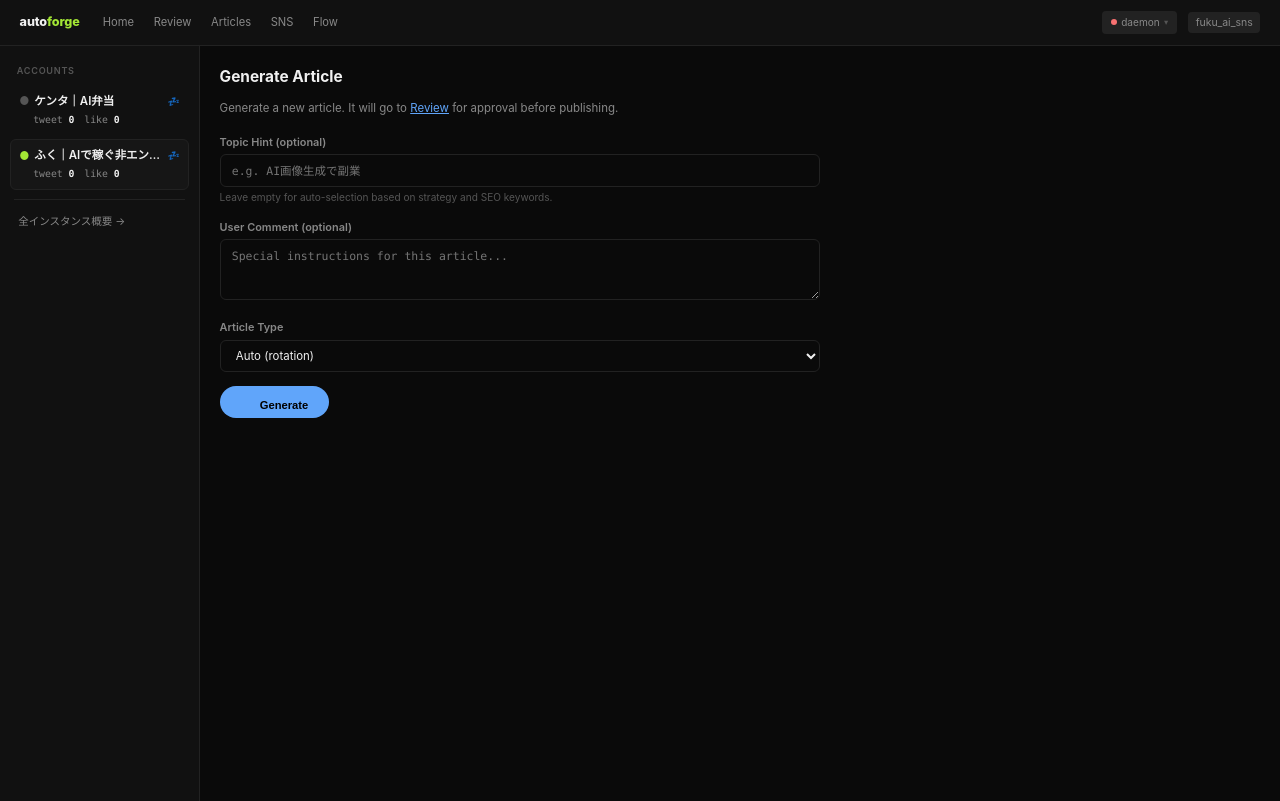
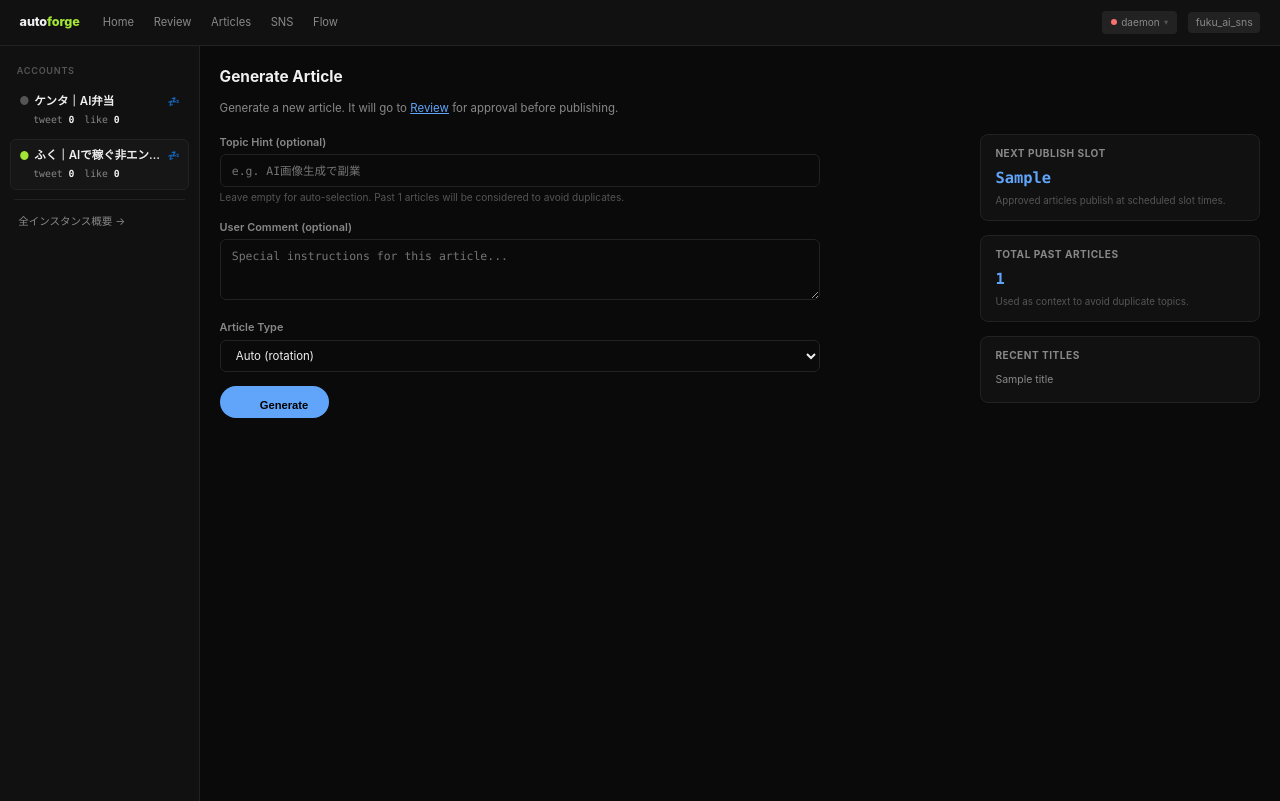
Before and after one commit to k-tsu1007/autoforge, a FastAPI app: template services/publisher/templates/generate.html in a window 1280 px wide. Run offline with FastAPI, Linux system fonts and the light colour scheme; the template is opened without the code that fills it: most values are stand-ins (such as "Sample title", 1, 10 or a date in 2020).

Commit message:
feat: Publisher に履歴ベース生成・投稿時刻表示・ページ間ナビ追加
- 記事履歴を history.json → DB (articles テーブル) フォールバックで取得
  ai_bento (history.json なし) でも過去記事を考慮した生成が可能に
- Generate ページに sidebar 追加: 次の投稿スロット時刻、過去記事数、直近タイトル
- Review ページに次の投稿スロット時刻 + Generate ボタン
- Home に Generate / Review ボタンを目立つ位置に配置
- regenerate も DB 履歴を参照

```diff
--- a/services/publisher/templates/generate.html
+++ b/services/publisher/templates/generate.html
@@ -2,6 +2,8 @@
 {% block title %}Generate — {{ instance }}{% endblock %}
 {% block head %}
 <style>
+.gen-layout { display: grid; grid-template-columns: 1fr 280px; gap: 1.5rem; }
+@media (max-width: 768px) { .gen-layout { grid-template-columns: 1fr; } }
 .gen-form { max-width: 600px; }
 .gen-field { margin-bottom: 1rem; }
 .gen-label { display: block; font-size: .78rem; color: var(--muted); margin-bottom: .3rem; font-weight: 600; }
@@ -9,6 +11,12 @@
 .gen-result { margin-top: 1.5rem; }
 .spinner { display: inline-block; width: 16px; height: 16px; border: 2px solid var(--border); border-top-color: var(--blue); border-radius: 50%; animation: spin .6s linear infinite; }
 @keyframes spin { to { transform: rotate(360deg); } }
+.info-card { background: var(--surface); border: 1px solid var(--border); border-radius: 8px; padding: .8rem 1rem; margin-bottom: 1rem; }
+.info-card h4 { font-size: .72rem; color: var(--muted); text-transform: uppercase; letter-spacing: .05em; margin-bottom: .4rem; }
+.info-val { font-family: var(--font-mono); font-size: 1.1rem; font-weight: 700; color: var(--blue); }
+.recent-list { font-size: .75rem; color: var(--muted); line-height: 1.7; max-height: 240px; overflow-y: auto; }
+.recent-list div { padding: .15rem 0; border-bottom: 1px solid var(--border); }
+.recent-list div:last-child { border-bottom: none; }
 </style>
 {% endblock %}
 
@@ -19,12 +27,14 @@
   Generate a new article. It will go to <a href="/review">Review</a> for approval before publishing.
 </p>
 
+<div class="gen-layout">
+  <div>
     <form class="gen-form" hx-post="/generate" hx-target="#gen-result" hx-swap="innerHTML"
           hx-indicator="#gen-spinner">
       <div class="gen-field">
         <label class="gen-label">Topic Hint (optional)</label>
         <input type="text" name="topic_hint" placeholder="e.g. AI画像生成で副業">
-    <div class="gen-hint">Leave empty for auto-selection based on strategy and SEO keywords.</div>
+        <div class="gen-hint">Leave empty for auto-selection. Past {{ total_articles }} articles will be considered to avoid duplicates.</div>
       </div>
 
       <div class="gen-field">
@@ -51,5 +61,36 @@
     </form>
 
     <div id="gen-result" class="gen-result"></div>
+  </div>
+
+  <aside>
+    <div class="info-card">
+      <h4>Next Publish Slot</h4>
+      <div class="info-val">{{ next_slot }}</div>
+      <div style="font-size:.7rem;color:var(--dim);margin-top:.3rem;">
+        Approved articles publish at scheduled slot times.
+      </div>
+    </div>
+
+    <div class="info-card">
+      <h4>Total Past Articles</h4>
+      <div class="info-val">{{ total_articles }}</div>
+      <div style="font-size:.7rem;color:var(--dim);margin-top:.3rem;">
+        Used as context to avoid duplicate topics.
+      </div>
+    </div>
+
+    {% if recent_titles %}
+    <div class="info-card">
+      <h4>Recent Titles</h4>
+      <div class="recent-list">
+        {% for t in recent_titles[::-1] %}
+        <div>{{ t }}</div>
+        {% endfor %}
+      </div>
+    </div>
+    {% endif %}
+  </aside>
+</div>
 
 {% endblock %}
```
Also changed, not shown: services/publisher/server.py (+74 -14 lines), services/publisher/templates/index.html (+8 -0 lines), services/publisher/templates/review.html (+7 -3 lines). Lines whose indentation alone changed are shown as unchanged.
